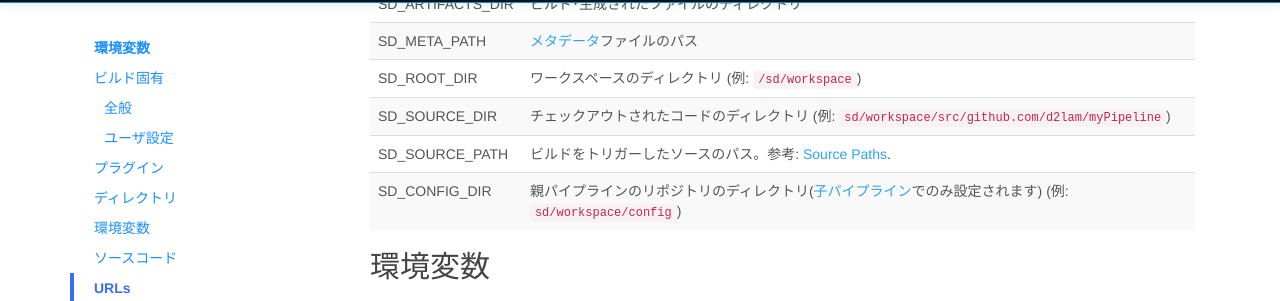
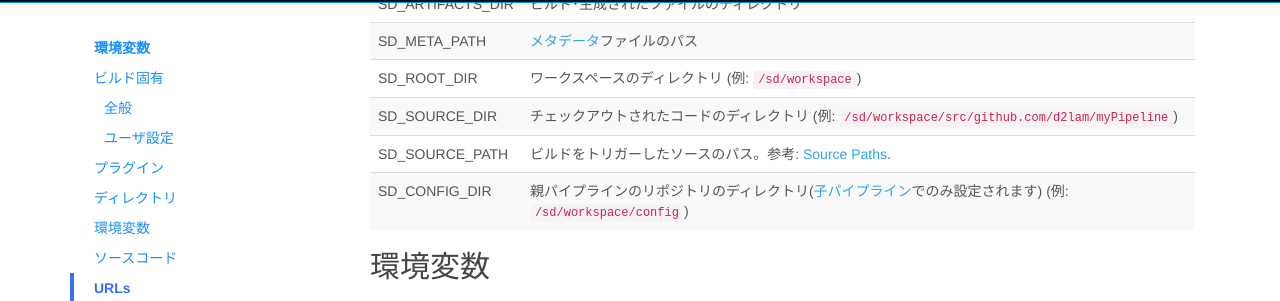
Before and after one commit to screwdriver-cd/guide, a Jekyll site: the page built from docs/ja/user-guide/environment-variables.md, in a window 1280 px wide and 900 px high, scrolled down 1671 px. Shown: the part 149-450 px from the top of the window. Built offline with Jekyll 4.4.1, drawn with Linux system fonts in a browser that asks for light colours.

```diff
--- a/docs/ja/user-guide/environment-variables.md
+++ b/docs/ja/user-guide/environment-variables.md
@@ -79,9 +79,9 @@ SD_SOURCE_DIR | チェックアウトされたコードのディレクトリ
 SD_ARTIFACTS_DIR | ビルド･生成されたファイルのディレクトリ
 SD_META_PATH | [メタデータ](./metadata)ファイルのパス
 SD_ROOT_DIR | ワークスペースのディレクトリ (例: `/sd/workspace`)
-SD_SOURCE_DIR | チェックアウトされたコードのディレクトリ (例: `sd/workspace/src/github.com/d2lam/myPipeline`)
+SD_SOURCE_DIR | チェックアウトされたコードのディレクトリ (例: `/sd/workspace/src/github.com/d2lam/myPipeline`)
 SD_SOURCE_PATH | ビルドをトリガーしたソースのパス。参考: [Source Paths](./configuration/sourcePaths).
-SD_CONFIG_DIR | 親パイプラインのリポジトリのディレクトリ([子パイプライン](./configuration/externalConfig)でのみ設定されます) (例: `sd/workspace/config`) |
+SD_CONFIG_DIR | 親パイプラインのリポジトリのディレクトリ([子パイプライン](./configuration/externalConfig)でのみ設定されます) (例: `/sd/workspace/config`) |
 
 
 ## 環境変数
```
